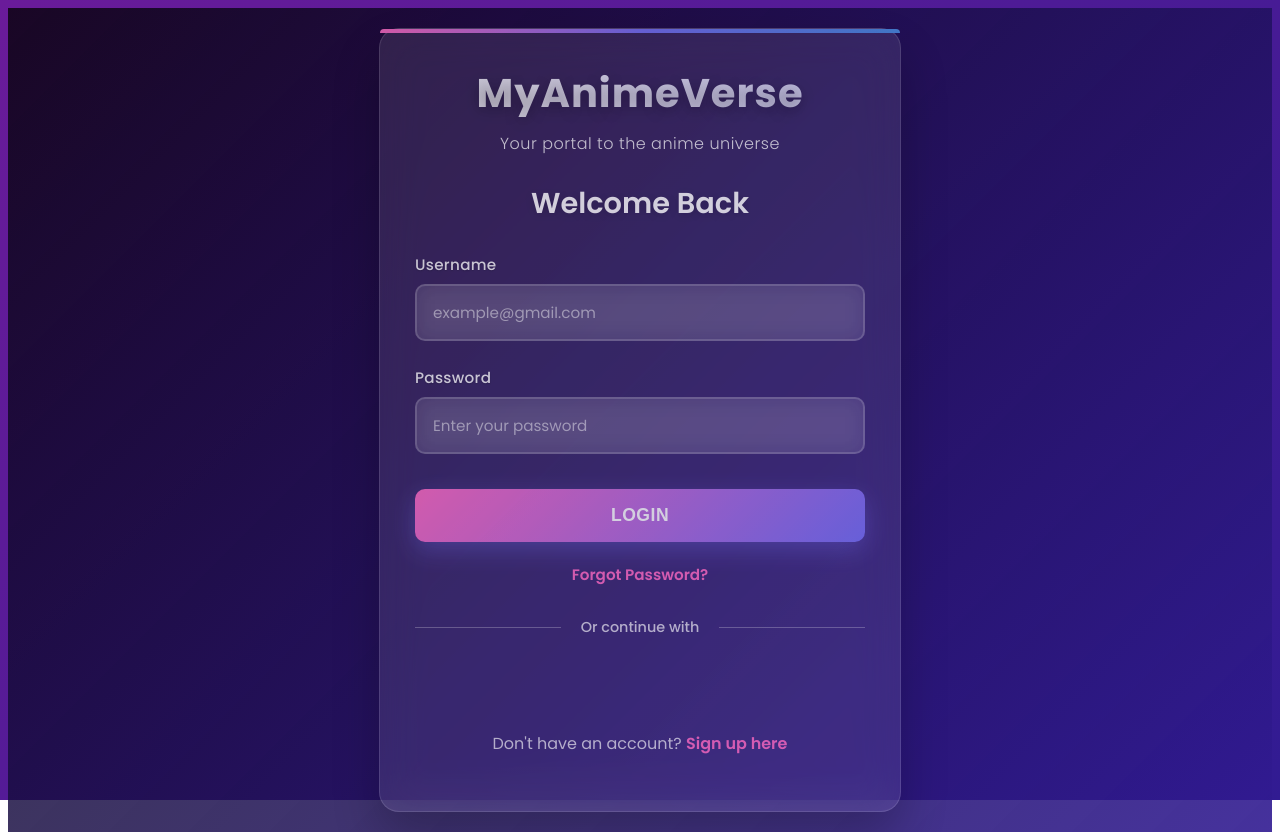
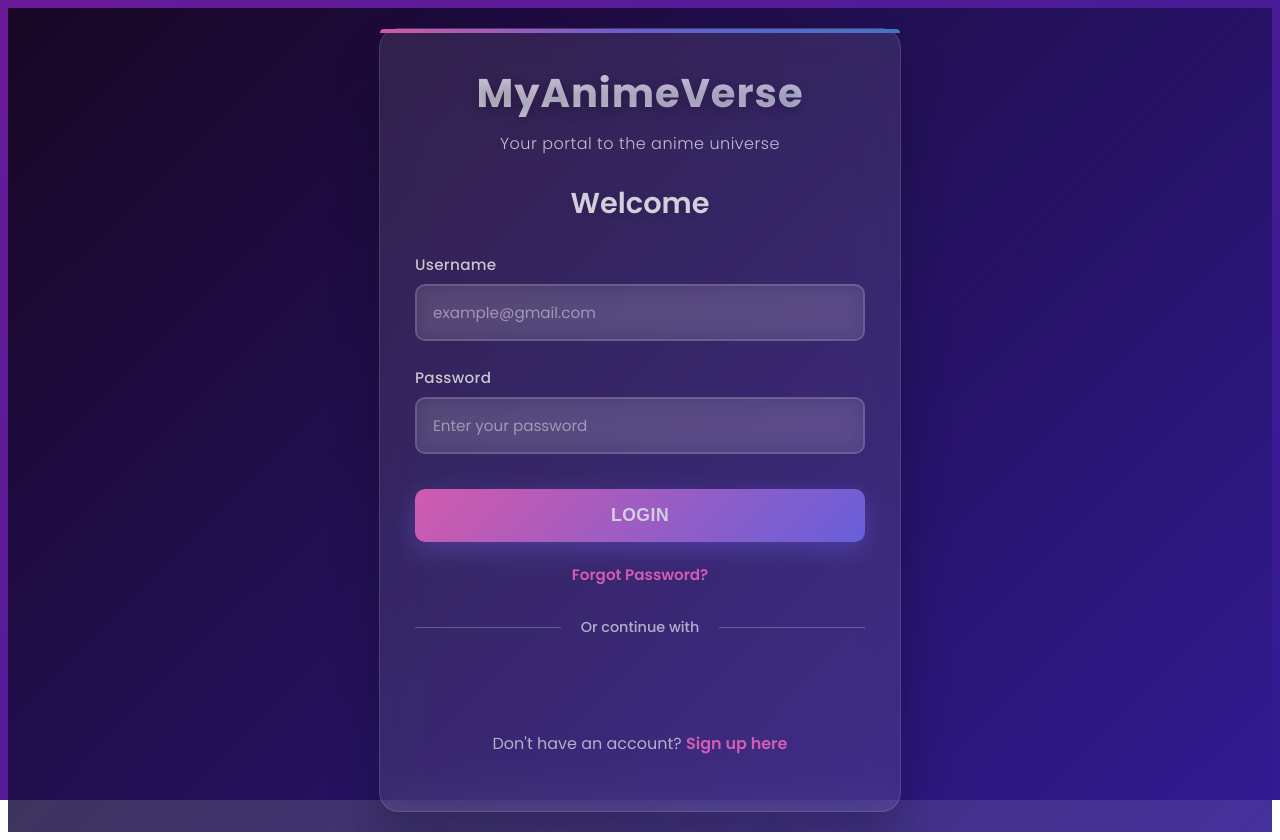
Before and after one commit to SaadRehan-0045/abimeversedeploy, a React (Create React App) app in the folder client/: page /login in a window 1280 px wide. Built offline with nearby package versions, Linux system fonts and the light colour scheme; no server answers.

Commit message:
Update Login.jsx

```diff
--- a/client/src/components/Login.jsx
+++ b/client/src/components/Login.jsx
@@ -762,7 +762,7 @@ const Login = () => {
       <div className="login-form">
         <div className="app-title">MyAnimeVerse</div>
         <p className="app-subtitle">Your portal to the anime universe</p>
-        <h2>Welcome Back</h2>
+        <h2>Welcome </h2>
 
         {successMessage && <div className="success-message">{successMessage}</div>}
         {errorMessage && <div className="error-message">{errorMessage}</div>}
@@ -835,4 +835,5 @@ const Login = () => {
   );
 };
 
+
 export default Login;
```
